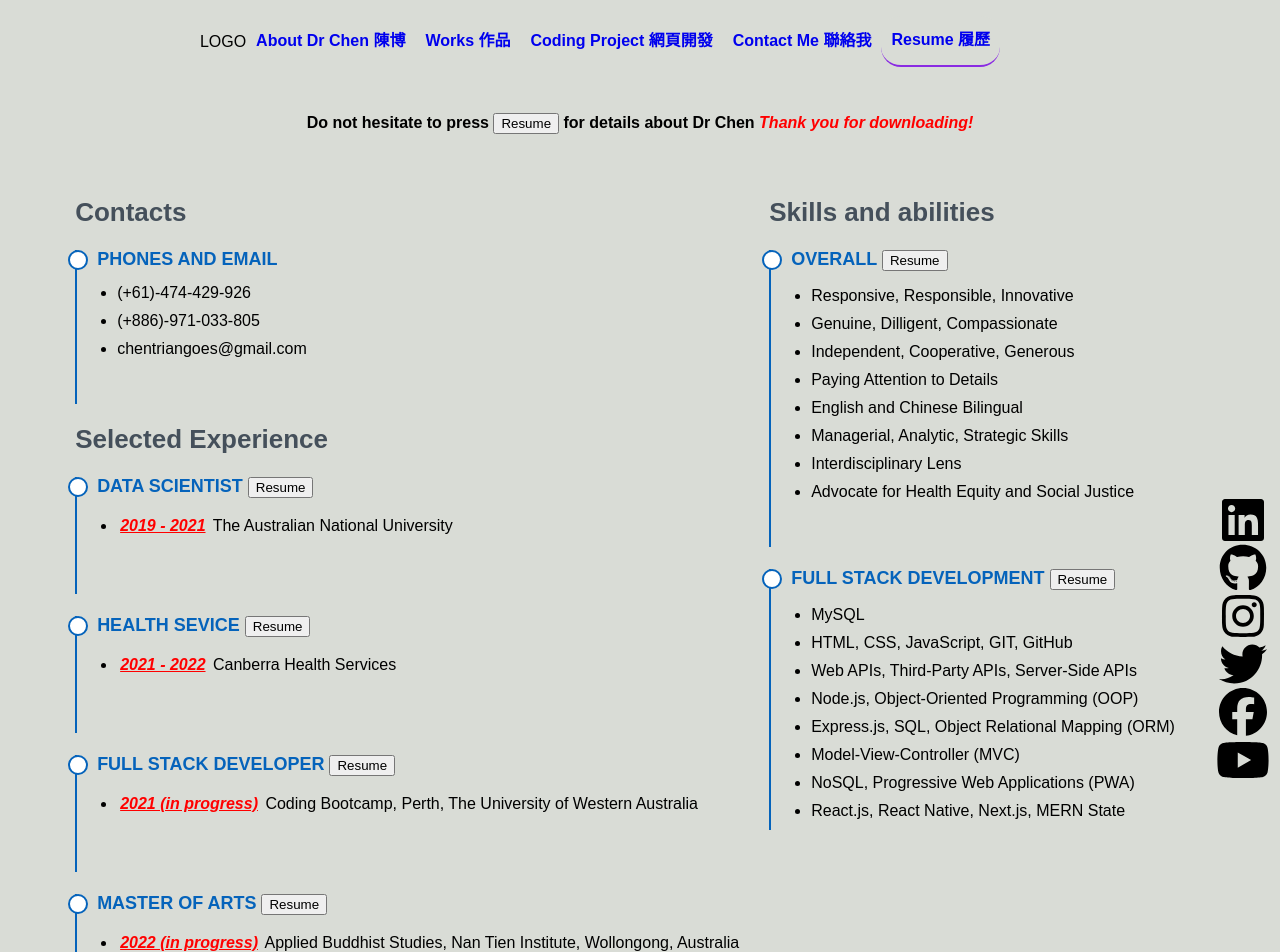
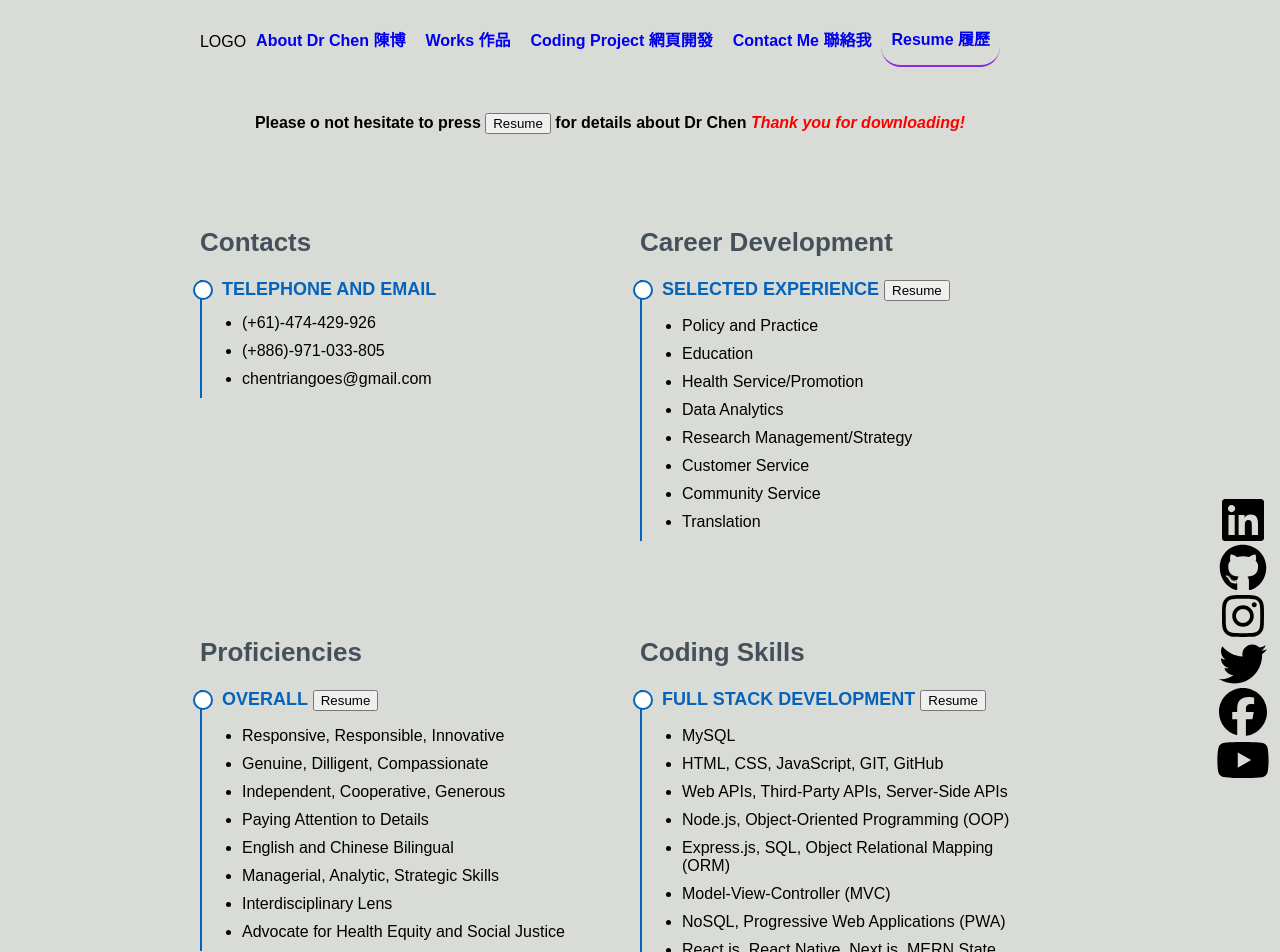
Before and after one commit to chentriangoes/yitsun_chen, a React (Create React App) app: page /resume in a window 1280 px wide. Shown: the top 952 px of the page. Built offline with nearby package versions, Linux system fonts and the light colour scheme.

Commit message:
Contact, Project, Resume Pages

```diff
--- a/src/pages/Contact.css
+++ b/src/pages/Contact.css
@@ -1,4 +1,9 @@
 body {font-family: Arial, Helvetica, sans-serif;}
+
+.contact {
+  min-height: 100vh;
+  text-align: center;
+}
 
 .contact-me {
   font-family: 'nunito','sans serif';
@@ -10,8 +15,7 @@ body {font-family: Arial, Helvetica, sans-serif;}
 .form-container {
   text-align: left;
   margin-top: 50px;
-  display: flex;
-  justify-content:center;
+  padding-left: 20%;
 }
 
 .type-text {
--- a/src/pages/Contact.jsx
+++ b/src/pages/Contact.jsx
@@ -48,7 +48,7 @@ export default function Contact() {
 	};
 
 	return (
-<div>
+<div className="contact">
 
 <h1 className="contact-me">Contact Me</h1>
           <div className="form-container">
--- a/src/pages/Project.css
+++ b/src/pages/Project.css
@@ -7,7 +7,7 @@ h3 {
     color: white;
 }
 
-#works {
+.works {
     display:flex;
     margin-top: 60px;
 }
@@ -25,29 +25,27 @@ h3 {
     display: flex;
 }
 
-.rockoozi,
-.bottom-image,
-.GIprize,
-.thesis,
-.paper01,
-.paper02 {
+.group_a,
+.group_b,
+.individual_a,
+.individual_b,
+.individual_c,
+.individual_d {
     position:absolute;
     left:0;
-    bottom:20%;
+    top:50%;
     background-color: red;
     color: white;
-    width: 260px;
-    font-size: x-large;
-    text-decoration: none;
+    width: fit-content;
     padding-left: 5px;
 }
 
-.rockoozi span,
-.bottom-image span,
-.GIprize span,
-.thesis span,
-.paper01 span,
-.paper02 span {
+.group_a span,
+.group_b span,
+.individual_a span,
+.individual_b span,
+.individual_c span,
+.individual_d span {
     font-size:large;
     font-weight:lighter;
 }
@@ -56,11 +54,10 @@ h3 {
     display:flex;
 }
 
-.GIprize,
-.thesis,
-.paper01,
-.paper02 {
-    width:220px;
+.individual_a,
+.individual_b,
+.individual_c,
+.individual_d {
     font-size:large;
     text-decoration:none;
 }
@@ -143,7 +140,6 @@ h3 {
 .bottom:hover,
 .left section:hover,
 .right section:hover {
-    cursor: pointer;
     -moz-animation: blink normal 1s infinite ease-in-out; /* Firefox */
     -webkit-animation: blink normal 1s infinite ease-in-out; /* Webkit */
     -ms-animation: blink normal 1s infinite ease-in-out; /* IE */
@@ -152,11 +148,11 @@ h3 {
 
 @media screen and (max-width: 992px) {
 
-    #works {
+    .works {
         display:block;
     }
 
-    #apps {
+    .apps {
         margin-top: 20px;
     }
 
--- a/src/pages/Project.jsx
+++ b/src/pages/Project.jsx
@@ -1,5 +1,5 @@
 import React from 'react';
-import TaiwanLove from '../images/TaiwanLove.jpg';
+import Lanyu01 from '../images/Lanyu01.jpg';
 import Lanyu02 from '../images/Lanyu02.jpeg';
 import knight01 from '../images/knight_01.jpg';
 import knight02 from '../images/knight_02.jpg';
@@ -15,61 +15,59 @@ import './Project.css'
 export default function Project() {
   return (
     <div>
-      <section id="works">
-          <section id="apps">
+      <section className="works">
+          <section className="apps">
             <section className="top">
-                 <img src={TaiwanLove} alt="This was taken at Orchid Island of Taiwan with Yi-Tsun listening to an
+                 <img src={Lanyu01} alt="This was taken at Orchid Island of Taiwan with Yi-Tsun listening to an
                    indigenous elderly of Dao's account about the underground house." width="100%" />
-                   <a className="rockoozi" rel="noreferrer" href="https://project-2-dw.herokuapp.com/" target="_blank">
-                     <h3>Junglr. <span>Codes <FontAwesomeIcon className="socialicon" icon={faGithub} size="1x" onClick={() => window.open("https://github.com/chentriangoes/junglr./")}/></span></h3>
-
-                   </a>
+                   <h3 className="group_a"><a rel="noreferrer" href="https://project-2-dw.herokuapp.com/" target="_blank">
+                   Junglr.
+                   </a><br/><span>Codes <FontAwesomeIcon className="socialicon" icon={faGithub} size="1x" onClick={() => window.open("https://github.com/chentriangoes/junglr./")}/></span></h3>
             </section>
 
             <section className="middle">
-              <sectiion className="left">
+              <section className="left">
                 <section>
                   <img src={knight01} alt="This is upper-left part of a giant wooshies of 4 Qingshan King's
                      knights and 5 transformers taken at Bangka Qingshan Temple, Taiwan." width="100%" />
-                   <a className="GIprize" rel="noreferrer" href="https://github.com/chentriangoes/Cocktail_Diversifier" target="_blank">
-                     <h3>Coding Project <span>Cocktail Diversifier</span></h3>
-                  </a>
+                     <h3 className="individual_a"><a rel="noreferrer" href="https://chentriangoes.github.io/ScheduledDay/" target="_blank">
+                     Day Planner
+                     </a><br/><span>Codes <FontAwesomeIcon className="socialicon" icon={faGithub} size="1x" onClick={() => window.open("https://github.com/chentriangoes/ScheduledDay")}/></span></h3>
                 </section>
 
                 <section>
                   <img src={knight03} alt="This is the upper-right part of a giant wooshies of 4 Qingshan King's
-                       knights and 5 transformers taken at Bangka Qingshan Temple, Taiwan." width="100%" />
-                     <a className="thesis" rel="noreferrer" href="https://github.com/chentriangoes/rainorsun" target="_blank">
-                       <h3>Coding Assignment <span>Weather Dashboard</span></h3>
-                     </a>
+                     knights and 5 transformers taken at Bangka Qingshan Temple, Taiwan." width="100%" />
+                     <h3 className="individual_b"><a rel="noreferrer" href="https://chentriangoes.github.io/CodingChallenge/" target="_blank">
+                     Coding Quiz
+                     </a><br/><span>Codes <FontAwesomeIcon className="socialicon" icon={faGithub} size="1x" onClick={() => window.open("https://github.com/chentriangoes/CodingChallenge")}/></span></h3>
                 </section>
-              </sectiion>
+              </section>
 
               <section className="right">
                 <section>
                   <img src={knight02} alt="This is the bottom-left part of a giant wooshies of 4 Qingshan King's
                      knights and 5 transformers taken at Bangka Qingshan Temple, Taiwan." width="100%" />
-                     <a className="paper01" rel="noreferrer" href="https://github.com/chentriangoes/NoteTaker" target="_blank">
-                       <h3>Coding Assignment <span>Note Taker</span></h3>
-                     </a>
+                     <h3 className="individual_c"><a rel="noreferrer" href="https://mighty-woodland-73767.herokuapp.com/notes" target="_blank">
+                     Note Taker
+                     </a><br/><span>Codes <FontAwesomeIcon className="socialicon" icon={faGithub} size="1x" onClick={() => window.open("https://github.com/chentriangoes/NoteTaker")}/></span></h3>
                 </section>
 
                 <section>
                   <img src={knight04} alt="This is the bottom-right part of a giant wooshies of 4 Qingshan King's
                      knights and 5 transformers taken at Bangka Qingshan Temple, Taiwan." width="100%" />
-                     <a className="paper02" rel="noreferrer" href="https://github.com/chentriangoes/HRManagement" target="_blank">
-                       <h3>Coding Assignment <span>HRmanagement </span></h3>
-                     </a>
+                     <h3 className="individual_d"><a rel="noreferrer" href="https://lit-cliffs-86624.herokuapp.com/" target="_blank">
+                     Text Editor
+                     </a><br/><span>Codes <FontAwesomeIcon className="socialicon" icon={faGithub} size="1x" onClick={() => window.open("https://github.com/chentriangoes/textEditor")}/></span></h3>
                 </section>
               </section>
             </section>
 
             <section className="bottom">
-                 <img src={Lanyu02} alt="This was taken at Orchid Island of Taiwan with Yi-Tsun listening to an
-                   indigenous elderly of Dao's account about the underground house." width="100%" />
-                   <a className="bottom-image" rel="noreferrer" href="https://github.com/chentriangoes/junglr." target="_blank">
-                     <h3>Coding Project <span>Junglr.</span></h3>
-                   </a>
+                 <img src={Lanyu02} alt="This was taken at Orchid Island of Taiwan with Yi-Tsun and his fellow international volunteers." width="100%" />
+                   <h3 className="group_b"><a rel="noreferrer" href="https://chentriangoes.github.io/Cocktail_Diversifier/index.html" target="_blank">
+                     Cocktail Diversifier
+                     </a><br/><span>Codes <FontAwesomeIcon className="socialicon" icon={faGithub} size="1x" onClick={() => window.open("https://github.com/chentriangoes/Cocktail_Diversifier")}/></span></h3>
             </section>
 
           </section>
--- a/src/pages/Resume.css
+++ b/src/pages/Resume.css
@@ -1,5 +1,14 @@
 body {
   padding-right: 60px;
+}
+
+.resume {
+  height:100%;
+  min-height: 100vh;
+}
+
+.container {
+  width: 100%;
 }
 
 h2 {
@@ -12,6 +21,13 @@ h2 {
   display: flex;
   flex-wrap: wrap;
   justify-content: center;
+}
+
+.col-lg-6 {
+  flex: 0 0 auto;
+  width: 380px;
+  margin: 30px;
+
 }
 
 .resume .resume-title {
@@ -73,10 +89,7 @@ h2 {
     border: 2px solid #0563bb;
   }
 
-.container {
-  width: 100%;
-  padding-left: 30px;
-}
+
 
 
 
@@ -91,11 +104,7 @@ h2 {
     margin-left: calc(-0.5 * var(--bs-gutter-x));
   }*/
 
-  .col-lg-6 {
-    flex: 0 0 auto;
-    width: fit-content;
-    margin-right: 30px;
-  }
+
 
   .resume em {
     color:red;
--- a/src/pages/Resume.jsx
+++ b/src/pages/Resume.jsx
@@ -10,12 +10,12 @@ export default function Resume() {
 	};
 
   return (
-    <div>
-      <section className="resume">
+    <div className="resume">
+      <section>
       <div className="container" data-aos="fade-up">
       <h2 style={styles.heading}>
         {/* change this to click event to appear or remove it*/}
-       Do not hesitate to press <button className="resume-button" onClick={() => window.open(Career)}>Resume</button> for details about Dr Chen <em>Thank you for downloading!</em>
+       Please o not hesitate to press <button className="resume-button" onClick={() => window.open(Career)}>Resume</button> for details about Dr Chen <em>Thank you for downloading!</em>
       </h2>
 
 
@@ -24,50 +24,34 @@ export default function Resume() {
         <div className="col-lg-6">
             <h3 className="resume-title">Contacts</h3>
             <div className="resume-item">
-              <h4>Phones and Email</h4>
+              <h4>Telephone and Email</h4>
               <ul>
                 <li>(+61)-474-429-926</li>
                 <li>(+886)-971-033-805</li>
                 <li>chentriangoes@gmail.com</li>
               </ul>
               </div>
+</div>
 
-          <h3 className="resume-title">Selected Experience</h3>
+<div className="col-lg-6">
+<h3 className="resume-title">Career Development</h3>
           <div className="resume-item">
-              <h4>Data Scientist <button className="resume-button" onClick={() => window.open(Career)}>Resume</button></h4>
+              <h4><strong>Selected Experience </strong><button className="resume-button" onClick={() => window.open(Career)}>Resume</button></h4>
               <ul>
-                <li><span>2019 - 2021</span> The Australian National University</li>
+                <li>Policy and Practice</li>
+                <li>Education</li>
+                <li>Health Service/Promotion</li>
+                <li>Data Analytics</li>
+                <li>Research Management/Strategy</li>
+                <li>Customer Service</li>
+                <li>Community Service</li>
+                <li>Translation</li>
               </ul>
           </div>
-
-            <div className="resume-item">
-            <h4>Health Sevice <button className="resume-button" onClick={() => window.open(Career)}>Resume</button></h4>
-              <ul>
-                <li><span>2021 - 2022</span> Canberra Health Services</li>
-              </ul>
-            </div>
-
-          <div className="resume-item">
-
-          <h4>Full Stack Developer <button className="resume-button" onClick={() => window.open(Career)}>Resume</button></h4>
-              <ul>
-                <li><span>2021 (in progress)</span> Coding Bootcamp, Perth, The University of Western Australia</li>
-              </ul>
-            </div>
-
-            <div className="resume-item">
-
-            <h4>Master of Arts <button className="resume-button" onClick={() => window.open(Career)}>Resume</button></h4>
-              <ul>
-                <li><span>2022 (in progress)</span> Applied Buddhist Studies, Nan Tien Institute, Wollongong, Australia</li>
-              </ul>
-            </div>
-
-
-</div>
+          </div>
 
           <div className="col-lg-6">
-          <h3 className="resume-title">Skills and abilities</h3>
+          <h3 className="resume-title">Proficiencies</h3>
           <div className="resume-item">
               <h4>Overall <button className="resume-button" onClick={() => window.open(Career)}>Resume</button></h4>
               <ul>
@@ -81,7 +65,10 @@ export default function Resume() {
                 <li>Advocate for Health Equity and Social Justice</li>
               </ul>
             </div>
+            </div>
 
+            <div className="col-lg-6">
+          <h3 className="resume-title">Coding Skills</h3>
             <div className="resume-item">
               <h4>Full Stack Development <button className="resume-button" onClick={() => window.open(Career)}>Resume</button></h4>
               <ul>
```
